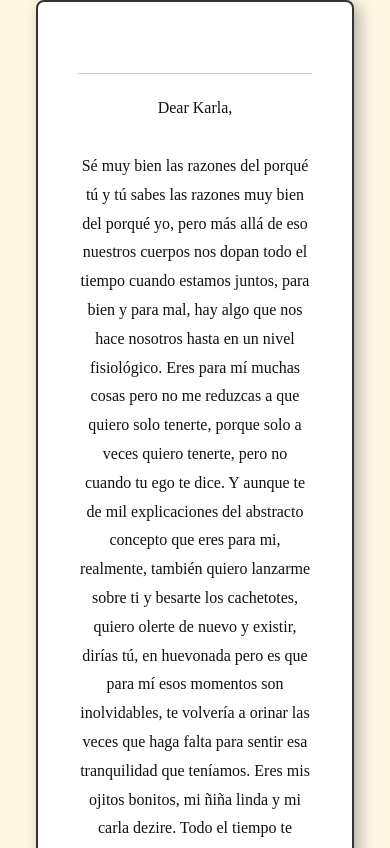
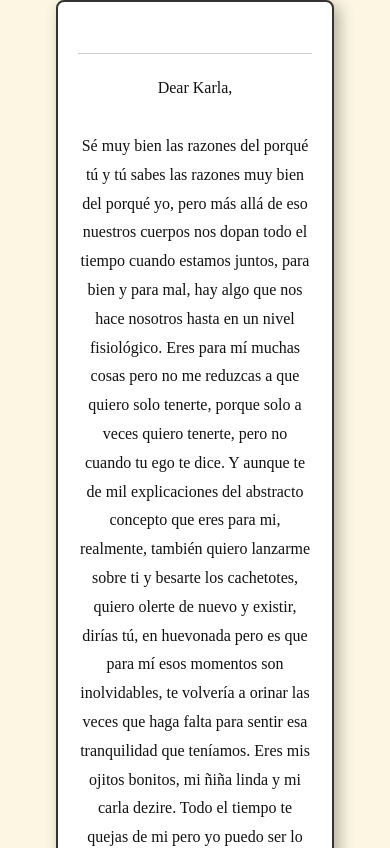
Before and after one commit to juanitopresidente/juanitopresidente.github.io, a plain HTML site: page letter/index.html in a window 390 px wide. Shown: the top 848 px of the page. Drawn offline with Linux system fonts and the light colour scheme.

Commit message:
mobile changes letter css

```diff
--- a/letter/css/styles.css
+++ b/letter/css/styles.css
@@ -28,6 +28,7 @@ h1 {
   border-bottom: 1px solid #ccc;
   padding-bottom: 10px;
 }
+
 .papel img {
   max-width: 100%;
   height: auto;
@@ -36,3 +37,10 @@ h1 {
   border: 1px solid #ccc;
   box-shadow: 3px 3px 10px rgba(0,0,0,0.2);
 }
+
+@media (max-width: 600px) {
+  .papel {
+    padding: 20px;
+    font-size: 1em;
+  }
+}
```
